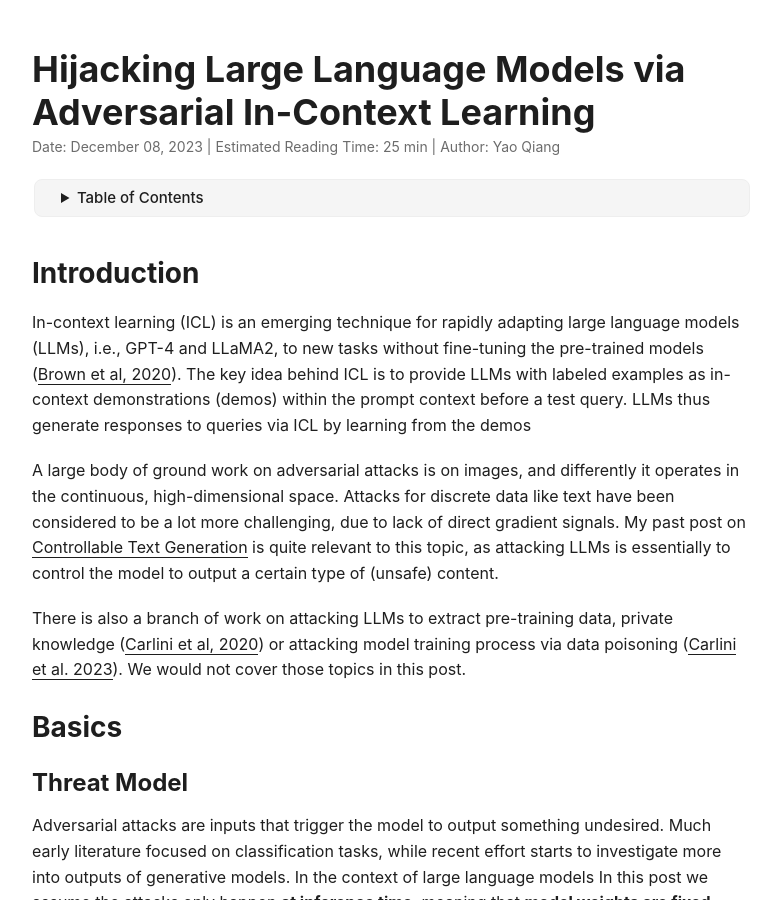
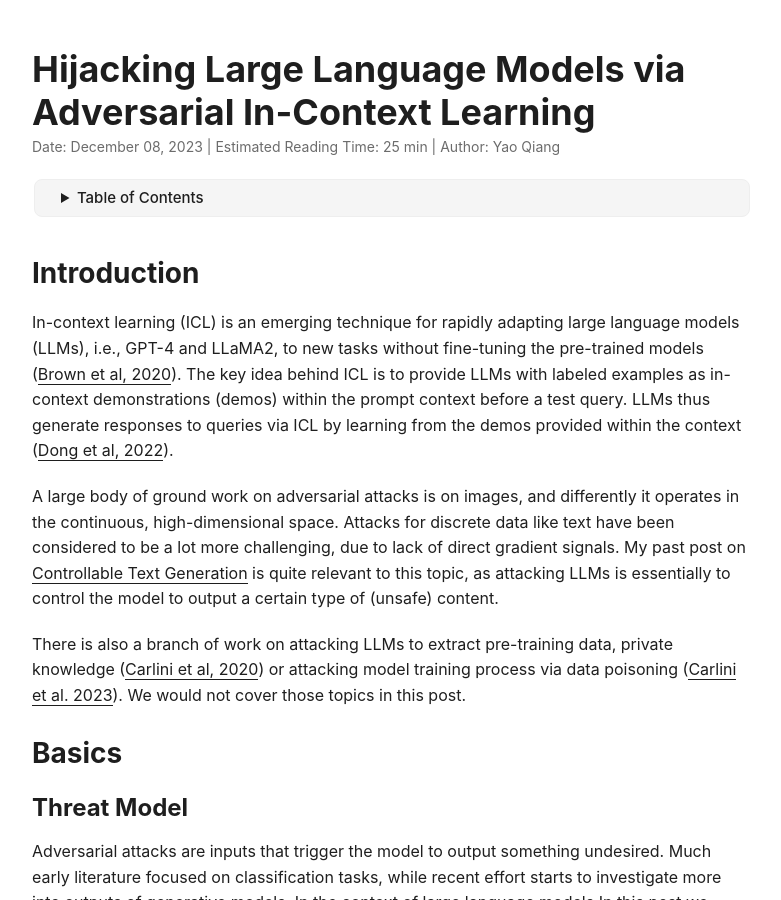
Before and after one commit to qiangyao1988/qiangyao1988.github.io, a Jekyll site: the page posts/2023-12-08-hijack-llm/index.html, which Jekyll copies as it is, in a window 1280 px wide and 900 px high. Shown: the whole window, without its empty margins (248-1029 px from the left). Built offline with Jekyll 4.4.1, drawn with Linux system fonts in a browser that asks for light colours.

Commit message:
Update index.html

```diff
--- a/posts/2023-12-08-hijack-llm/index.html
+++ b/posts/2023-12-08-hijack-llm/index.html
@@ -166,7 +166,8 @@ if (!doNotTrack) {
 <p>In-context learning (ICL) is an emerging technique for rapidly adapting large language models (LLMs), i.e., GPT-4 and LLaMA2, to new tasks without fine-tuning the pre-trained models
 (<a href="https://proceedings.neurips.cc/paper_files/paper/2020/file/1457c0d6bfcb4967418bfb8ac142f64a-Paper.pdf">Brown et al, 2020</a>).
 The key idea behind ICL is to provide LLMs with labeled examples as in-context demonstrations (demos) within the prompt context before a test query.
-LLMs thus generate responses to queries via ICL by learning from the demos</p>
+LLMs thus generate responses to queries via ICL by learning from the demos provided within the context
+(<a href="https://arxiv.org/pdf/2301.00234.pdf">Dong et al, 2022</a>).</p>
 <p>A large body of ground work on adversarial attacks is on images, and differently it operates in the continuous, high-dimensional space. Attacks for discrete data like text have been considered to be a lot more challenging, due to lack of direct gradient signals. My past post on <a href="https://lilianweng.github.io/posts/2021-01-02-controllable-text-generation/">Controllable Text Generation</a> is quite relevant to this topic, as attacking LLMs is essentially to control the model to output a certain type of (unsafe) content.</p>
 <p>There is also a branch of work on attacking LLMs to extract pre-training data, private knowledge (<a href="https://arxiv.org/abs/2012.07805">Carlini et al, 2020</a>) or attacking model training process via data poisoning (<a href="https://arxiv.org/abs/2302.10149">Carlini et al. 2023</a>). We would not cover those topics in this post.</p>
 <h1 id="basics">Basics<a hidden class="anchor" aria-hidden="true" href="#basics">#</a></h1>
```
